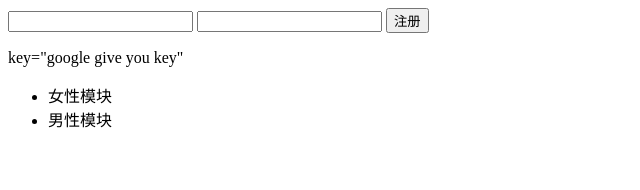
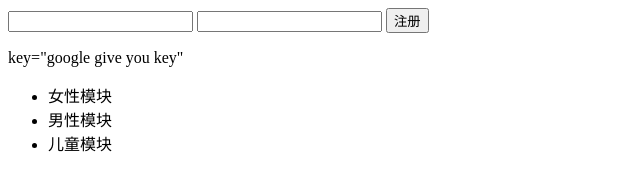
Before and after one commit to Mrslian/jd, a plain HTML site: page index.html in a window 1280 px wide. Shown: the whole page, without its empty margins (0-640 px from the left). Drawn offline with Linux system fonts and the light colour scheme.

Commit message:
增加了儿童模块

```diff
--- a/index.html
+++ b/index.html
@@ -15,6 +15,7 @@
     <ul>
         <li>女性模块</li>
         <li>男性模块</li>
+        <li>儿童模块</li>
     </ul>
 </body>
 </html>
```
